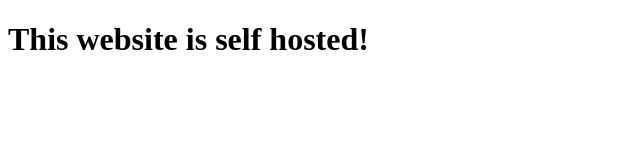
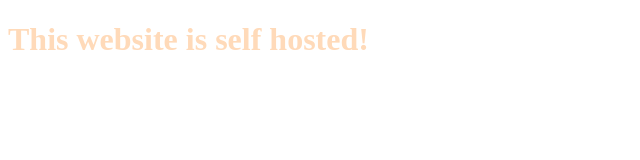
Before and after one commit to MichelCodes123/stmserver, a plain HTML site: page index.html in a window 1280 px wide. Shown: the whole page, without its empty margins (0-640 px from the left). Drawn offline with Linux system fonts and the light colour scheme.

Commit message:
Added css stylings

```diff
--- /dev/null
+++ b/index.css
@@ -0,0 +1,3 @@
+body{
+    color: peachpuff;
+}
--- a/index.html
+++ b/index.html
@@ -4,6 +4,7 @@
     <meta charset="UTF-8">
     <meta name="viewport" content="width=device-width, initial-scale=1.0">
     <title>Document</title>
+    <link rel="stylesheet" href="index.css">
 </head>
 <body>
 
```
